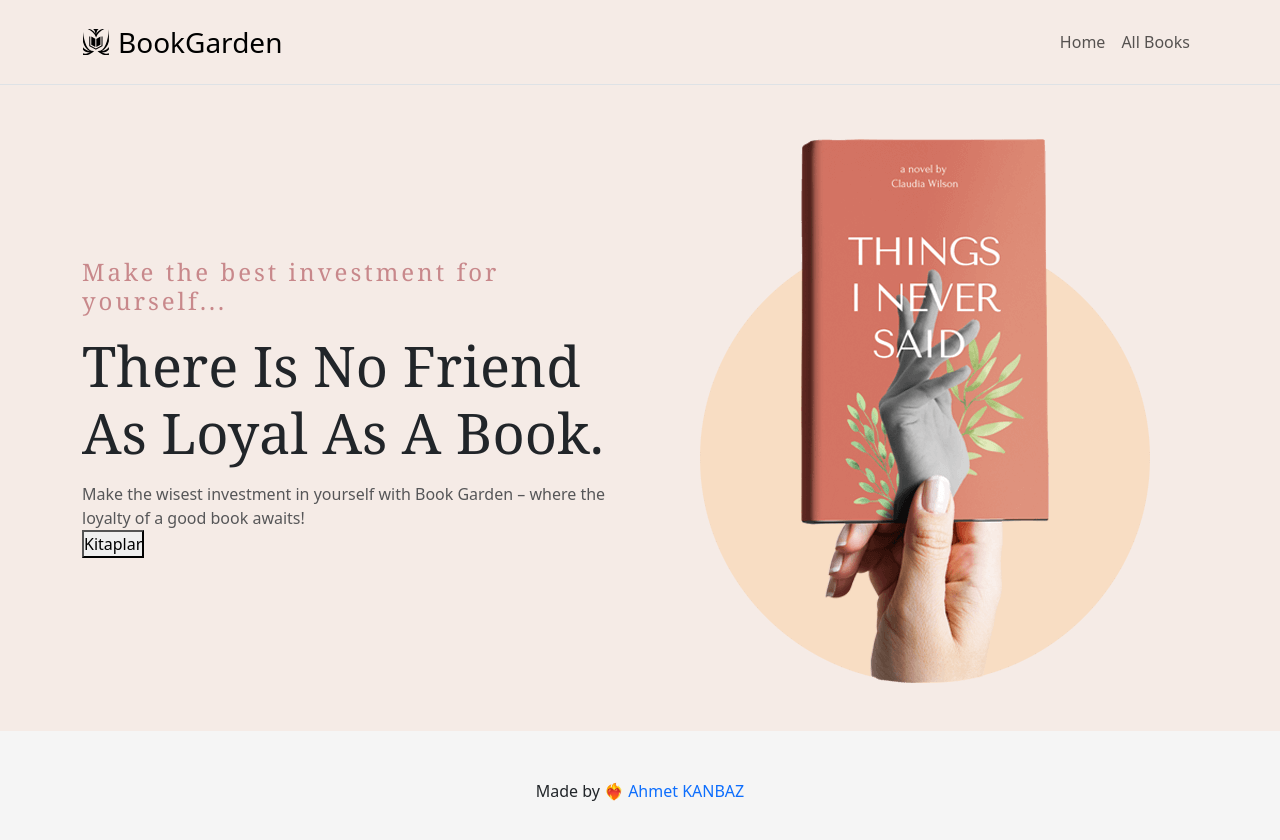
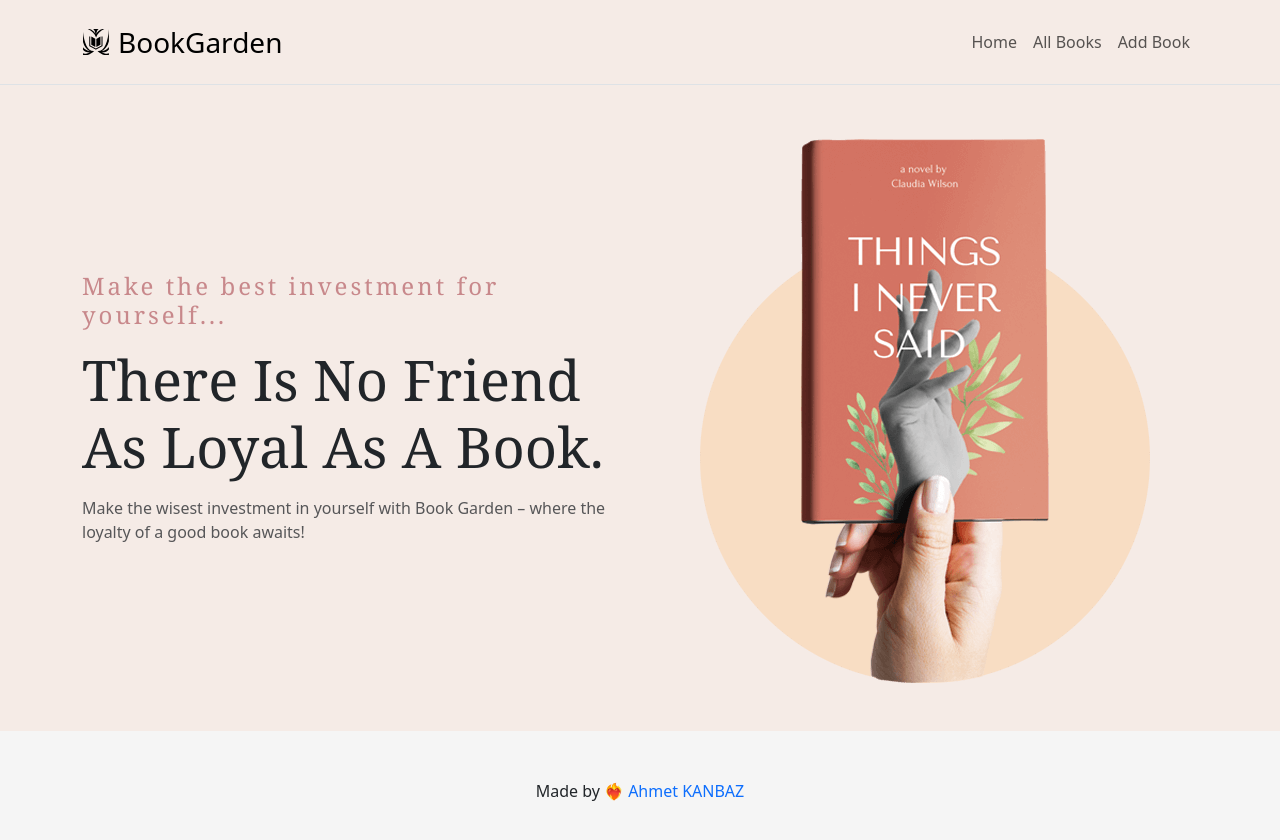
Before and after one commit to ahmetkanbaz/BookGarden, a React (Vite) app in the folder bookgarden/: page / in a window 1280 px wide. Shown: the top 840 px of the page. Built offline with nearby package versions, Linux system fonts and the light colour scheme.

Commit message:
BookGarden-Routing
Tüm kitapların görüntülenebileceği ve yeni bir kitap eklenebileceği sayfalar oluşturuldu. Yönlendirmeler ger.ekleştirildi.

```diff
--- a/bookgarden/src/components/Header/Header.jsx
+++ b/bookgarden/src/components/Header/Header.jsx
@@ -18,6 +18,9 @@ const Header = () => {
         <li className="nav-item">
           <Link className="nav-link" to='allbooks'>All Books</Link>
         </li>
+        <li className="nav-item">
+          <Link className="nav-link" to='addbook'>Add Book</Link>
+        </li>
       </ul>
     </div>
   </div>
--- a/bookgarden/src/components/HomeBanner/HomeBannerInfos/HomeBannerInfos.jsx
+++ b/bookgarden/src/components/HomeBanner/HomeBannerInfos/HomeBannerInfos.jsx
@@ -1,5 +1,3 @@
-import { getAllBooks } from "../../../utils/requests";
-
 const HomeBannerInfos = () => {
   return (
     <div className="col-lg-6">
@@ -11,7 +9,6 @@ const HomeBannerInfos = () => {
         Make the wisest investment in yourself with Book Garden – where the
         loyalty of a good book awaits!
       </p>
-      <button onClick={() => getAllBooks()}>Kitaplar</button>
     </div>
   );
 };
--- a/bookgarden/src/routes/Router.jsx
+++ b/bookgarden/src/routes/Router.jsx
@@ -1,8 +1,14 @@
 import { useRoutes } from "react-router-dom";
 import Home from "../views/Home/Home";
+import AllBooks from '../views/AllBooks/AllBooks'
+import AddBook from "../views/AddBook/AddBook";
 
 const Router = () => {
-  const routes = useRoutes([{ path: "/", element: <Home /> }]);
+  const routes = useRoutes([
+    { path: "/", element: <Home /> },
+    {path: '/allbooks', element: <AllBooks />},
+    { path: "/addbook", element: <AddBook />},
+  ]);
   return routes;
 };
 
--- /dev/null
+++ b/bookgarden/src/views/AddBook/AddBook.jsx
@@ -0,0 +1,7 @@
+const AddBook = () => {
+  return (
+    <div>AddBook</div>
+  )
+}
+
+export default AddBook
--- /dev/null
+++ b/bookgarden/src/views/AllBooks/AllBooks.jsx
@@ -0,0 +1,7 @@
+const AllBooks = () => {
+  return (
+    <div>AllBooks</div>
+  )
+}
+
+export default AllBooks
```
